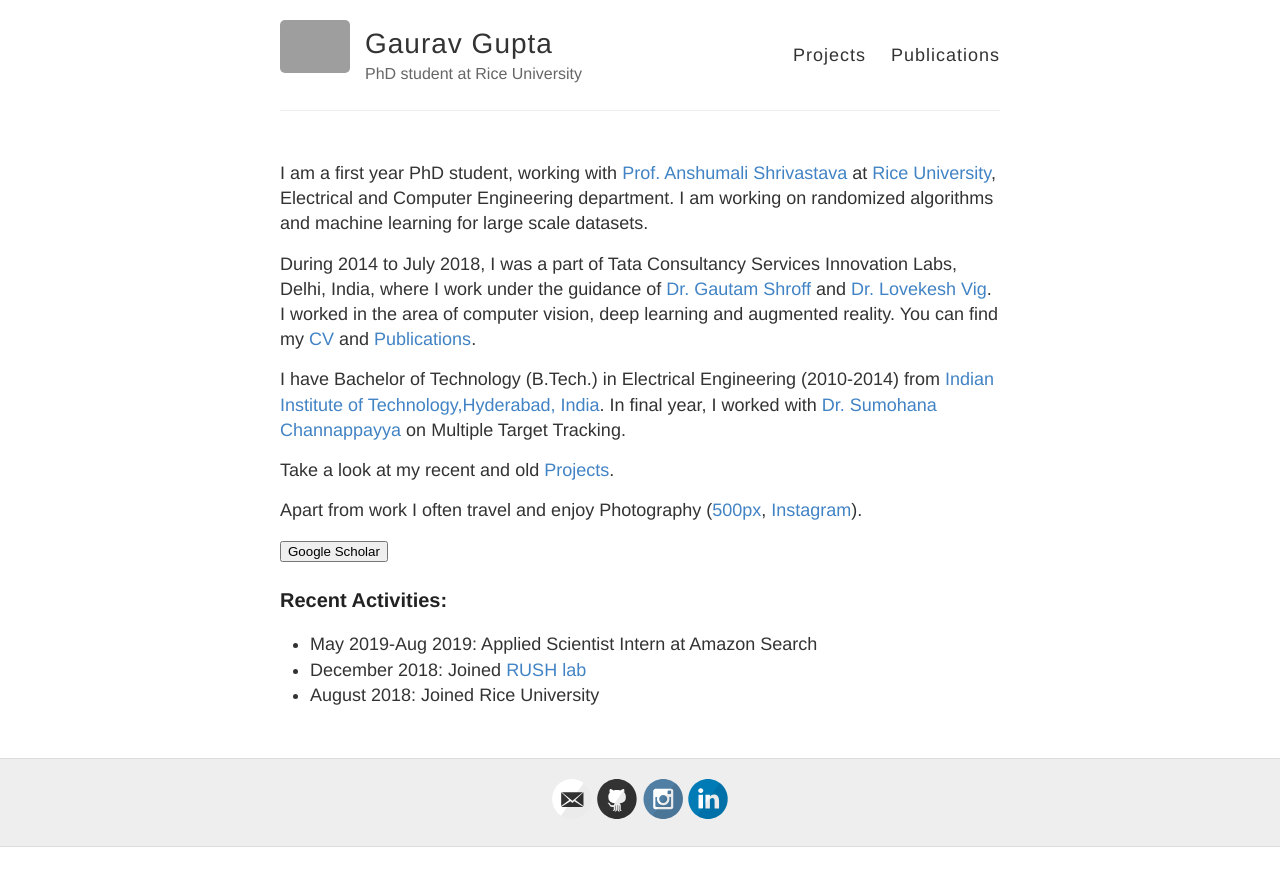
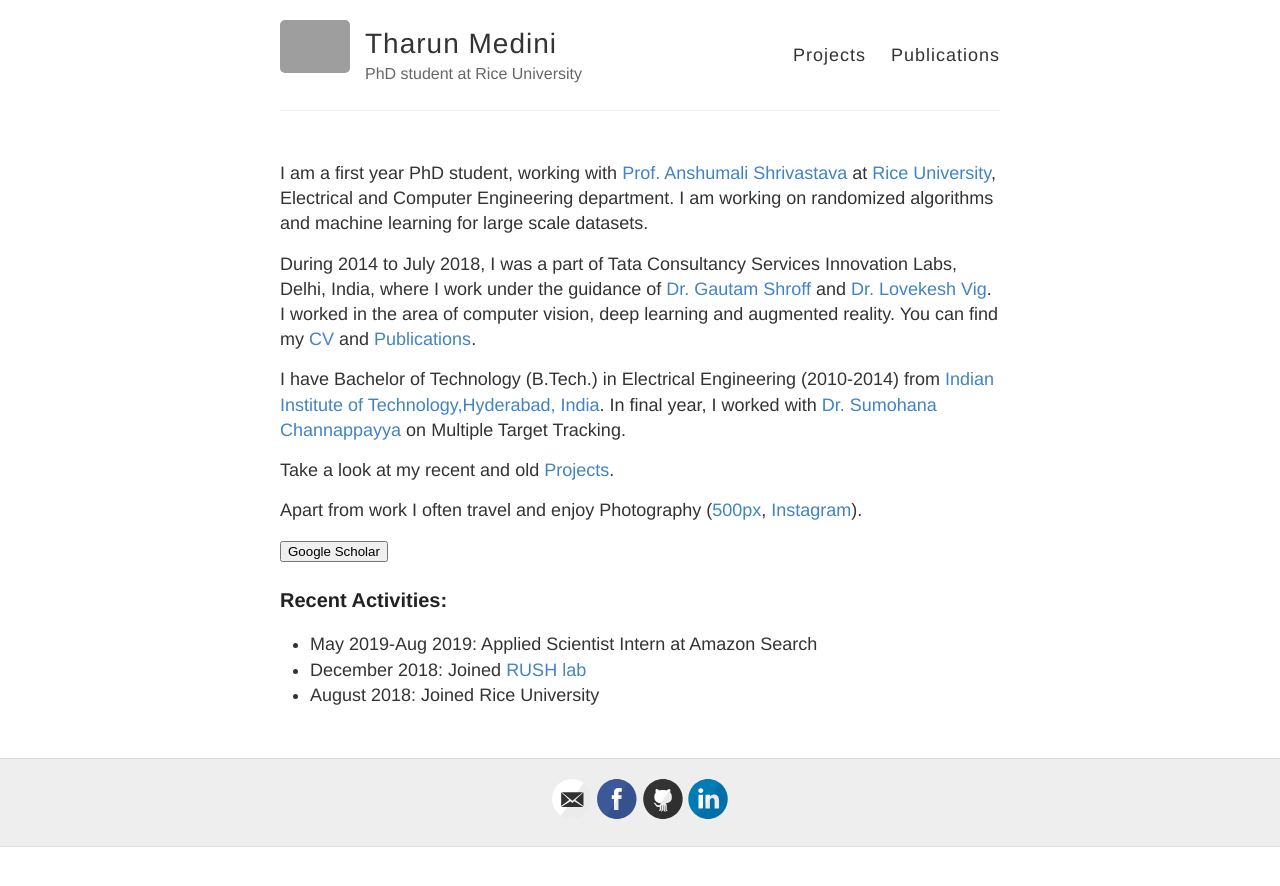
Before and after one commit to gaurav16gupta/gaurav16gupta.github.io, a Jekyll site: the page built from index.md, in a window 1280 px wide. Shown: the top 886 px of the page. Built offline with Jekyll 4.4.1, drawn with Linux system fonts in a browser that asks for light colours; grey boxes are pictures that could not be loaded.

Commit message:
Updated basic information

```diff
--- a/_config.yml
+++ b/_config.yml
@@ -3,7 +3,7 @@
 #
 
 # Name of your site (displayed in the header)
-name: Gaurav Gupta
+name: Tharun Medini
 
 # Short bio or description (displayed in the header)
 description: PhD student at Rice University
@@ -18,12 +18,12 @@ avatar: /images/profile.JPG
 # Includes an icon in the footer for each username you enter
 footer-links:
   dribbble:
-  email: gaurav.gupta@rice.edu
-  facebook:
+  email: tharun.medini@rice.edu
+  facebook: tharunkumar.reddy.9
   flickr:
-  github: gaurav16gupta
-  instagram: gaurav16gupta/
-  linkedin: gauravgupta16/
+  github: tharun24
+  instagram:
+  linkedin: tharunmedini/
   pinterest:
   rss: # just type anything here for a working RSS icon
   twitter:
@@ -41,7 +41,7 @@ google_analytics:
 
 # Your website URL (e.g. http://barryclark.github.io or http://www.barryclark.co)
 # Used for Sitemap.xml and your RSS feed
-url: https://gaurav16gupta.github.io/
+url: https://tharunmedini.com/
 
 # If you're hosting your site at a Project repository on GitHub pages
 # (http://yourusername.github.io/repository-name)
```
